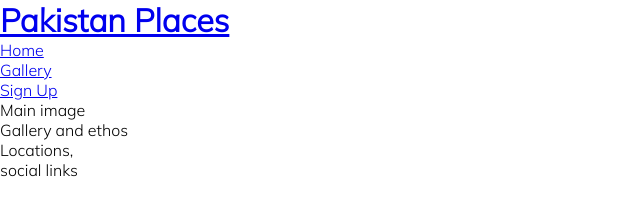
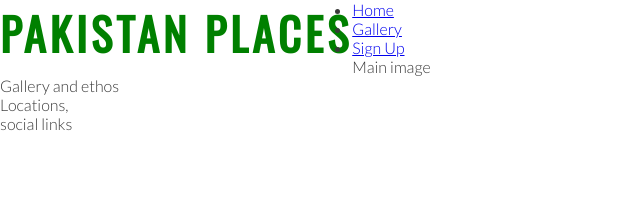
Before and after one commit to asma-n/pakistan-places, a plain HTML site: page index.html in a window 1280 px wide. Shown: the whole page, without its empty margins (0-640 px from the left). Drawn offline with nearby package versions, Linux system fonts and the light colour scheme.

Commit message:
Add style for heading and logo

```diff
--- a/assets/css/style.css
+++ b/assets/css/style.css
@@ -1,11 +1,26 @@
-@import url('https://fonts.googleapis.com/css2?family=Lobster&family=Mulish:wght@300&display=swap');
-
+@import url('https://fonts.googleapis.com/css2?family=Lato:wght@300&family=Oswald&display=swap');
 * {
     margin: 0;
     padding: 0;
     border: none;
 }
+
 body {
-    font-family: Mulish;
+    font-family: Lato, sans-serif;
     font-weight: 300;
+    color: #3a3a3a;
 }
+
+/* headings and logo */
+
+h1, h2 {
+    font-family: Oswald, sans-serif;
+    text-transform: uppercase;
+    letter-spacing: 4px;
+    color: green;
+}
+
+#logo {
+    float: left;
+    font-size: 280%;
+}
--- a/index.html
+++ b/index.html
@@ -14,7 +14,7 @@
 <body>
     <header>
         <a href="index.html">
-            <h1>Pakistan Places</h1>
+            <h1 id="logo">Pakistan Places</h1>
         </a>
         <nav>
             <ul>
```
